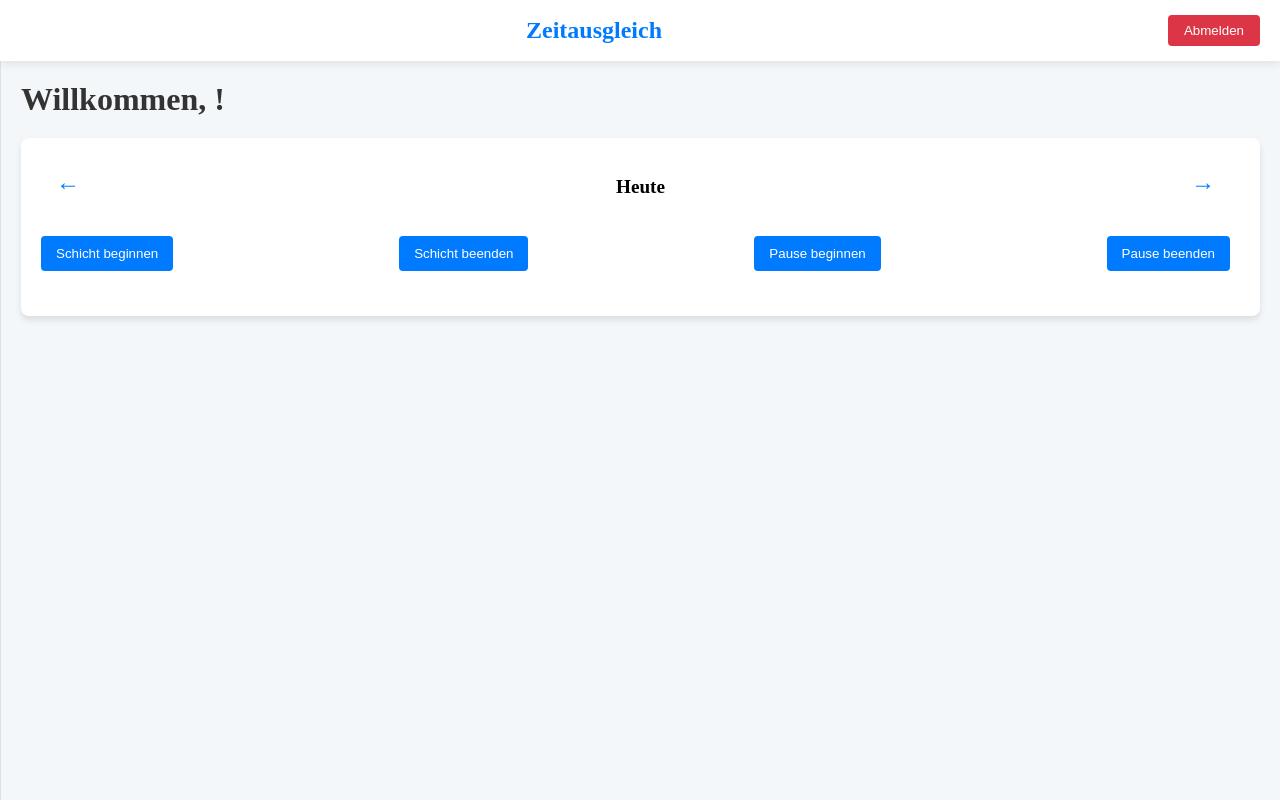
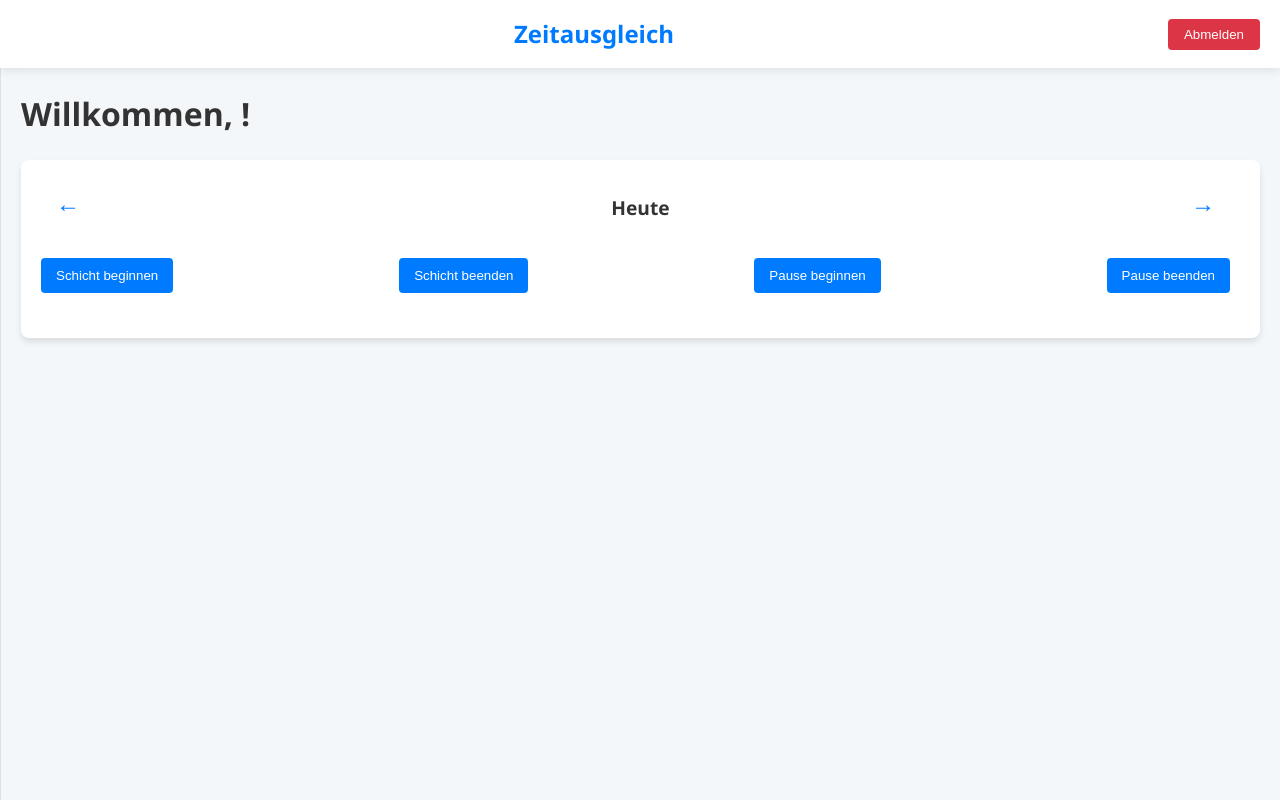
Before and after one commit to siddyboy69/PRE2024-25, an Angular app in the folder client/: page /homepage in a window 1280 px wide. Built offline with nearby package versions, Linux system fonts and the light colour scheme; sample sign-in values are in the browser's storage.

Commit message:
fixed minor issues
search bar fix filter
fonts

```diff
--- a/client/src/app/homepage/homepage.component.css
+++ b/client/src/app/homepage/homepage.component.css
@@ -2,13 +2,6 @@
   margin: 0;
   padding: 0;
   box-sizing: border-box;
-}
-
-body {
-  font-family: 'Segoe UI', Tahoma, Geneva, Verdana, sans-serif;
-  background-color: #f4f7f9;
-  color: #333;
-  line-height: 1.6;
 }
 
 .container {
@@ -37,6 +30,10 @@ body {
   align-items: center;
 }
 
+.welcome-title {
+  font-family: 'Segoe UI', Tahoma, Geneva, Verdana, sans-serif;
+}
+
 .hamburger-icon {
   font-size: 1.5rem;
   color: #333;
@@ -47,7 +44,17 @@ body {
   color: #007bff;
 }
 
+.manager-dashboard {
+  font-family: 'Segoe UI', Tahoma, Geneva, Verdana, sans-serif;
+  margin-bottom: 20px;
+}
+
+.dashboard-p {
+  font-family: 'Segoe UI', Tahoma, Geneva, Verdana, sans-serif;
+}
+
 .navbar-title {
+  font-family: 'Segoe UI', Tahoma, Geneva, Verdana, sans-serif;
   font-size: 1.5rem;
   font-weight: bold;
   color: #007bff;
@@ -116,7 +123,8 @@ body {
   border-bottom: 1px solid #e0e0e0;
 }
 
-.sidebar-header h2 {
+.sidebar-header-h2 {
+  font-family: 'Segoe UI', Tahoma, Geneva, Verdana, sans-serif;
   margin: 0;
   font-size: 1.2rem;
   color: #333;
@@ -135,6 +143,10 @@ body {
 .user-list {
   list-style: none;
   padding: 0;
+}
+
+.user-name {
+  font-family: 'Segoe UI', Tahoma, Geneva, Verdana, sans-serif;
 }
 
 .user-list li {
--- a/client/src/app/homepage/homepage.component.html
+++ b/client/src/app/homepage/homepage.component.html
@@ -20,7 +20,7 @@
         />
       </div>
       <div class="sidebar-header">
-        <h2>Mitarbeiter</h2>
+        <h2 class="sidebar-header-h2">Mitarbeiter</h2>
         <span
           *ngIf="isAdmin"
           class="add-icon"
@@ -31,7 +31,7 @@
       </div>
       <ul class="user-list">
         <li
-          *ngFor="let employee of employees"
+          *ngFor="let employee of view_employees"
           (click)="onEmployeeClick(employee.id)"
           [class.active]="employee.id === selectedEmployeeId"
         >
@@ -51,15 +51,15 @@
 
     <main class="content">
       <div class="welcome">
-        <h1>Willkommen, {{ userService.user.username }}!</h1>
+        <h1 class="welcome-title">Willkommen, {{ userService.user.username }}!</h1>
       </div>
 
       <section *ngIf="isAdmin" class="admin-dashboard">
-        <h2>Manager Dashboard</h2>
+        <h2 class="manager-dashboard">Manager Dashboard</h2>
         <button class="admin-action-button" (click)="generateReport()">
           Bericht generieren
         </button>
-        <p>Hier können Sie die Arbeitszeiten der Mitarbeiter verwalten und Berichte generieren.</p>
+        <p class="dashboard-p">Hier können Sie die Arbeitszeiten der Mitarbeiter verwalten und Berichte generieren.</p>
       </section>
 
       <section *ngIf="!isAdmin" class="employee-shifts">
--- a/client/src/app/homepage/homepage.component.ts
+++ b/client/src/app/homepage/homepage.component.ts
@@ -4,7 +4,6 @@ import { Router } from '@angular/router';
 import { CommonModule } from '@angular/common';
 import { HttpClient } from '@angular/common/http';
 import { FormsModule } from '@angular/forms';
-import { Trash2 } from 'lucide-react';
 import {MessageService} from '../../_service/message.service';
 interface Employee {
   id: number;
@@ -29,6 +28,7 @@ interface Shift {
 })
 export class HomepageComponent implements OnInit {
   employees: Employee[] = [];
+  view_employees: Employee[] = [];
   isAdmin: boolean = false;
   currentDate: Date = new Date();
   displayDate: string = 'Heute';
@@ -72,6 +72,7 @@ export class HomepageComponent implements OnInit {
             this.msg.addMessage('Mitarbeiter erfolgreich gelöscht');
 
             // Remove the employee from the local list
+            this.view_employees = this.employees.filter(emp => emp.id !== employeeId);
             this.employees = this.employees.filter(emp => emp.id !== employeeId);
 
             // If the deleted employee was the selected one, reset selection
@@ -96,7 +97,7 @@ export class HomepageComponent implements OnInit {
 
   fetchEmployees(): void {
     this.userService.getUsers().subscribe({
-      next: (employees) => (this.employees = employees),
+      next: (employees) => (this.employees = employees, this.view_employees = employees),
       error: (err) => console.error('Error fetching employees:', err)
     });
   }
@@ -145,7 +146,8 @@ export class HomepageComponent implements OnInit {
 
   searchEmployee(event: Event): void {
     const query = (event.target as HTMLInputElement).value.toLowerCase();
-    this.employees = this.employees.filter((employee) =>
+    this.view_employees = {...this.employees}
+    this.view_employees = this.employees.filter((employee) =>
       `${employee.firstName} ${employee.lastName}`.toLowerCase().includes(query)
     );
   }
--- a/client/src/styles.css
+++ b/client/src/styles.css
@@ -2,5 +2,8 @@
 body {
   margin: 0;
   padding: 0;
-
+  font-family: 'Segoe UI', Tahoma, Geneva, Verdana, sans-serif;
+  background-color: #f4f7f9;
+  color: #333;
+  line-height: 1.6;
 }
```
Also changed, not shown: 1 other file (tests, documents, lock files or other folders).
